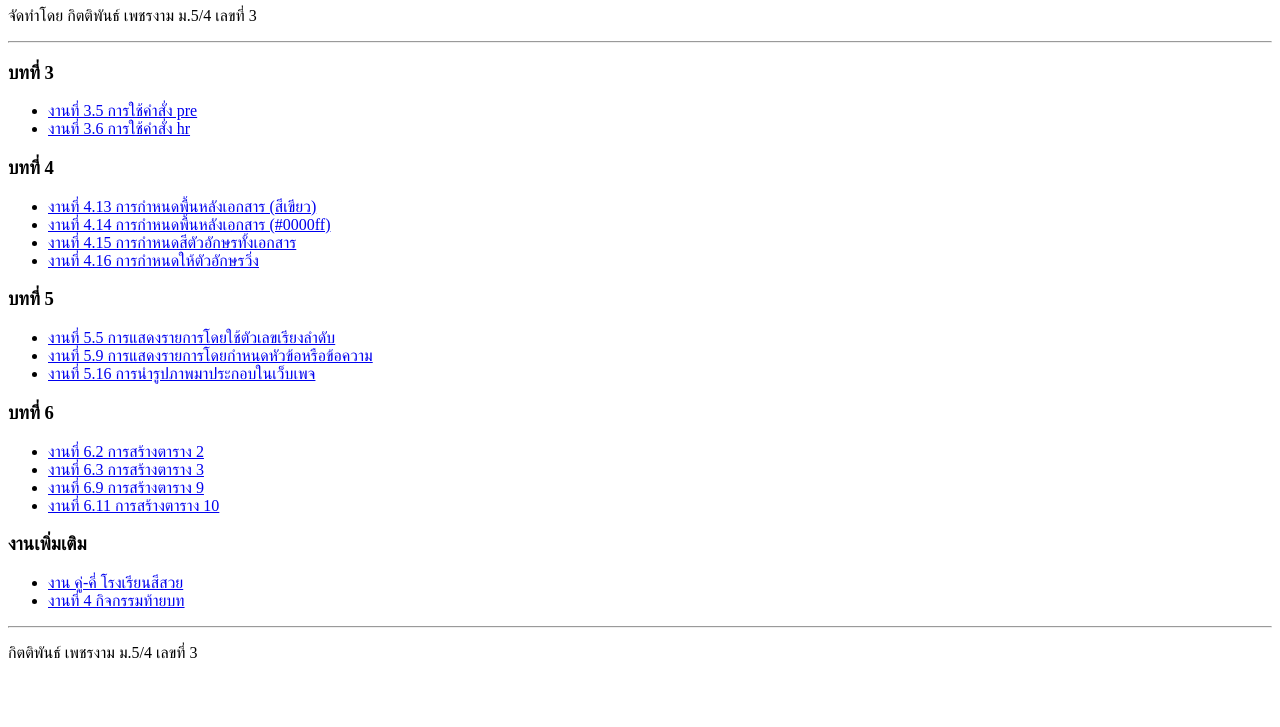
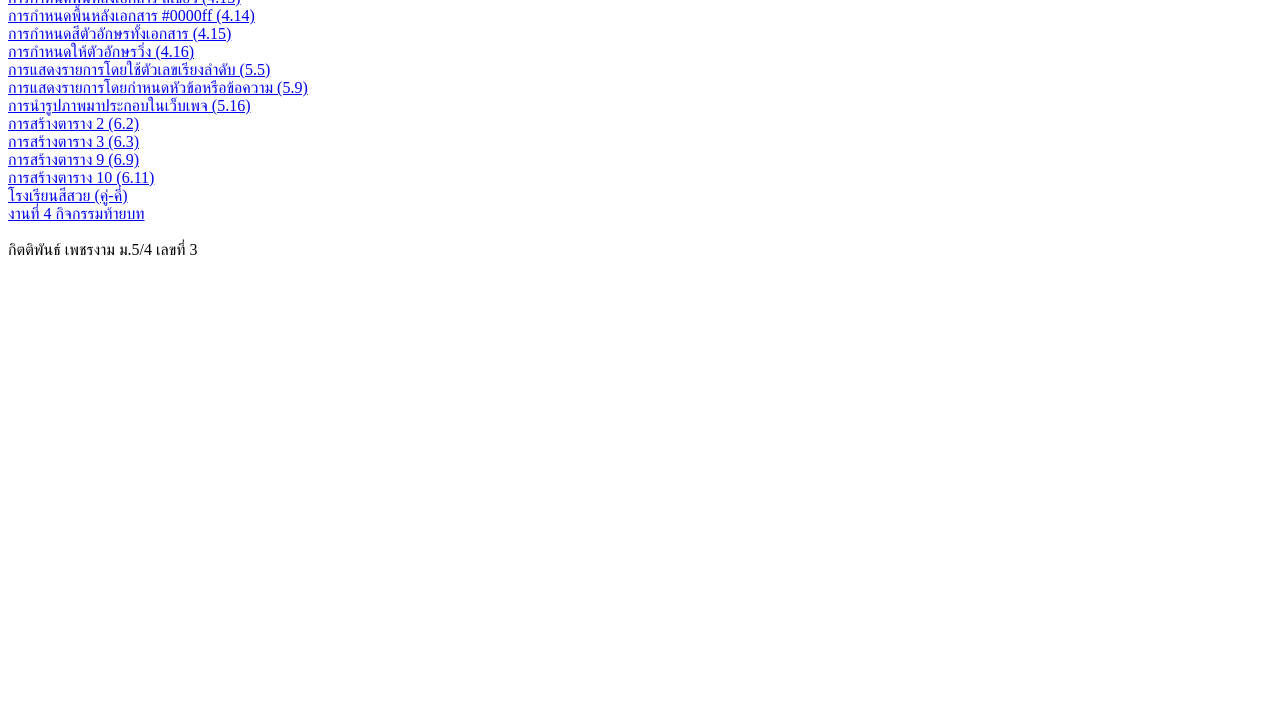
Before and after one commit to Bkkkkk31/sf_html, a plain HTML site: page index.html in a window 1280 px wide. Shown: the part 73-800 px from the top of the page. Drawn offline with Linux system fonts and the light colour scheme.

Commit message:
Add files via upload

```diff
--- a/index.html
+++ b/index.html
@@ -1,47 +1,26 @@
-<!DOCTYPE html>
-<html lang="th">
-<head>
-  <meta charset="UTF-8">
-  <meta name="viewport" content="width=device-width, initial-scale=1.0">
-  <title>รวมงาน HTML - กิตติพันธ์ เพชรงาม</title>
-</head>
-<body>
-  <h1>รวมงาน HTML</h1>
-  <p>จัดทำโดย กิตติพันธ์ เพชรงาม ม.5/4 เลขที่ 3</p>
-  <hr>
-
-  <h3>บทที่ 3</h3>
-  <ul>
-    <li><a href="3.5%20kittiphan.html">งานที่ 3.5 การใช้คำสั่ง pre</a></li>
-    <li><a href="3.6%20kittiphan.html">งานที่ 3.6 การใช้คำสั่ง hr</a></li>
-  </ul>
-  <h3>บทที่ 4</h3>
-  <ul>
-    <li><a href="4.13%20kittiphan.html">งานที่ 4.13 การกำหนดพื้นหลังเอกสาร (สีเขียว)</a></li>
-    <li><a href="4.14%20kittiphan.html">งานที่ 4.14 การกำหนดพื้นหลังเอกสาร (#0000ff)</a></li>
-    <li><a href="4.15%20kittiphan%20.html">งานที่ 4.15 การกำหนดสีตัวอักษรทั้งเอกสาร</a></li>
-    <li><a href="4.16%20kittiphan.html">งานที่ 4.16 การกำหนดให้ตัวอักษรวิ่ง</a></li>
-  </ul>
-  <h3>บทที่ 5</h3>
-  <ul>
-    <li><a href="5.5%20kittiphan.html">งานที่ 5.5 การแสดงรายการโดยใช้ตัวเลขเรียงลำดับ</a></li>
-    <li><a href="5.9%20kittiphan.html">งานที่ 5.9 การแสดงรายการโดยกำหนดหัวข้อหรือข้อความ</a></li>
-    <li><a href="5.16%20kittiphan.html">งานที่ 5.16 การนำรูปภาพมาประกอบในเว็บเพจ</a></li>
-  </ul>
-  <h3>บทที่ 6</h3>
-  <ul>
-    <li><a href="6.2%20.html">งานที่ 6.2 การสร้างตาราง 2</a></li>
-    <li><a href="6.3%20kittiphan.html">งานที่ 6.3 การสร้างตาราง 3</a></li>
-    <li><a href="6.9%20kittiphan.html">งานที่ 6.9 การสร้างตาราง 9</a></li>
-    <li><a href="6.11%20kittiphan.html">งานที่ 6.11 การสร้างตาราง 10</a></li>
-  </ul>
-  <h3>งานเพิ่มเติม</h3>
-  <ul>
-    <li><a href="%E0%B8%84%E0%B8%B9%E0%B9%88-%E0%B8%84%E0%B8%B5%E0%B9%88%20kittiphan%20.html">งาน คู่-คี่ โรงเรียนสีสวย</a></li>
-    <li><a href="%E0%B8%87%E0%B8%B2%E0%B8%99%E0%B8%97%E0%B8%B5%E0%B9%88%204%20%E0%B8%81%E0%B8%B4%E0%B8%88%E0%B8%81%E0%B8%A3%E0%B8%A3%E0%B8%A1%E0%B8%97%E0%B9%89%E0%B8%B2%E0%B8%A2%E0%B8%9A%E0%B8%97%20_kittiphan.html">งานที่ 4 กิจกรรมท้ายบท</a></li>
-  </ul>
-
-  <hr>
-  <p>กิตติพันธ์ เพชรงาม ม.5/4 เลขที่ 3</p>
-</body>
-</html>
+<HTML>
+<HEAD>
+<META charset=UTF-8>
+<TITLE>การเชื่อมโยงเว็บเพจภายในเว็บไซต์</TITLE>
+</HEAD>
+<BODY>
+    แบบฝึกหัดเรื่องการจัดการเว็บเพจ<BR>
+<A HREF="3.5%20kittiphan.html" target=_self>การใช้คำสั่ง PRE (3.5)</A><BR>
+<A HREF="3.6%20kittiphan.html" target=_self>การใช้คำสั่ง HR (3.6)</A><BR>
+<A HREF="4.13%20kittiphan.html" target=_self>การกำหนดพื้นหลังเอกสาร สีเขียว (4.13)</A><BR>
+<A HREF="4.14%20kittiphan.html" target=_self>การกำหนดพื้นหลังเอกสาร #0000ff (4.14)</A><BR>
+<A HREF="4.15%20kittiphan%20.html" target=_self>การกำหนดสีตัวอักษรทั้งเอกสาร (4.15)</A><BR>
+<A HREF="4.16%20kittiphan.html" target=_self>การกำหนดให้ตัวอักษรวิ่ง (4.16)</A><BR>
+<A HREF="5.5%20kittiphan.html" target=_self>การแสดงรายการโดยใช้ตัวเลขเรียงลำดับ (5.5)</A><BR>
+<A HREF="5.9%20kittiphan.html" target=_self>การแสดงรายการโดยกำหนดหัวข้อหรือข้อความ (5.9)</A><BR>
+<A HREF="5.16%20kittiphan.html" target=_self>การนำรูปภาพมาประกอบในเว็บเพจ (5.16)</A><BR>
+<A HREF="6.2%20.html" target=_self>การสร้างตาราง 2 (6.2)</A><BR>
+<A HREF="6.3%20kittiphan.html" target=_self>การสร้างตาราง 3 (6.3)</A><BR>
+<A HREF="6.9%20kittiphan.html" target=_self>การสร้างตาราง 9 (6.9)</A><BR>
+<A HREF="6.11%20kittiphan.html" target=_self>การสร้างตาราง 10 (6.11)</A><BR>
+<A HREF="%E0%B8%84%E0%B8%B9%E0%B9%88-%E0%B8%84%E0%B8%B5%E0%B9%88%20kittiphan%20.html" target=_self>โรงเรียนสีสวย (คู่-คี่)</A><BR>
+<A HREF="%E0%B8%87%E0%B8%B2%E0%B8%99%E0%B8%97%E0%B8%B5%E0%B9%88%204%20%E0%B8%81%E0%B8%B4%E0%B8%88%E0%B8%81%E0%B8%A3%E0%B8%A3%E0%B8%A1%E0%B8%97%E0%B9%89%E0%B8%B2%E0%B8%A2%E0%B8%9A%E0%B8%97%20_kittiphan.html" target=_self>งานที่ 4 กิจกรรมท้ายบท</A><BR>
+<BR>
+กิตติพันธ์ เพชรงาม ม.5/4 เลขที่ 3
+</BODY>
+</HTML>
```
Also changed, not shown: 3.5 kittiphan.html (+2 -3 lines), 3.6 kittiphan.html (+2 -3 lines), 4.13 kittiphan.html (+2 -3 lines), 4.14 kittiphan.html (+2 -3 lines), 4.15 kittiphan .html (+2 -3 lines), 4.16 kittiphan.html (+2 -3 lines), 5.16 kittiphan.html (+2 -3 lines), 5.5 kittiphan.html (+2 -3 lines), 5.9 kittiphan.html (+2 -3 lines), 6.11 kittiphan.html (+2 -3 lines), 6.2 .html (+2 -3 lines), 6.3 kittiphan.html (+2 -3 lines), 6.9 kittiphan.html (+2 -3 lines), คู่-คี่ kittiphan .html (+2 -3 lines), 1 more files.
